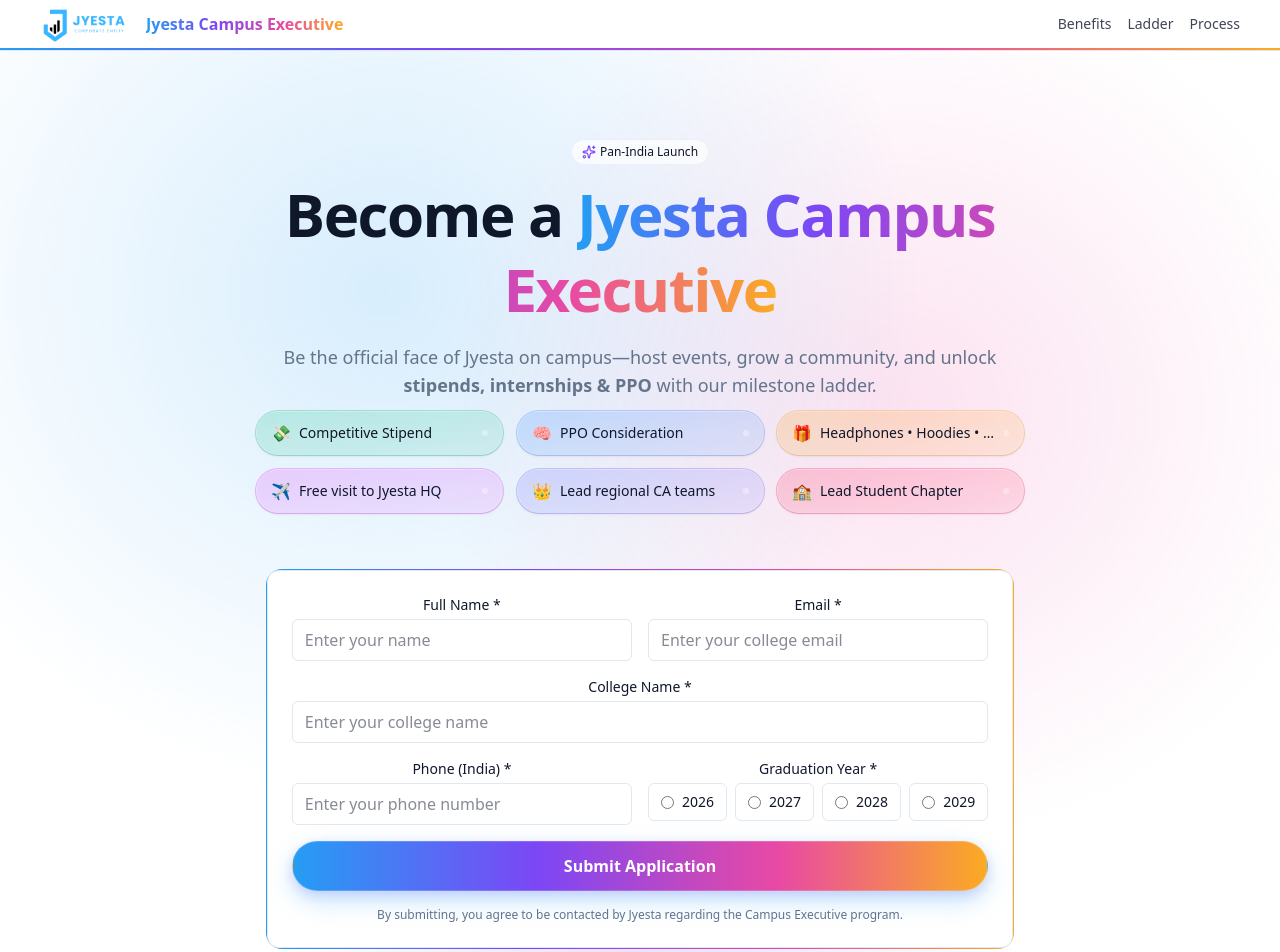
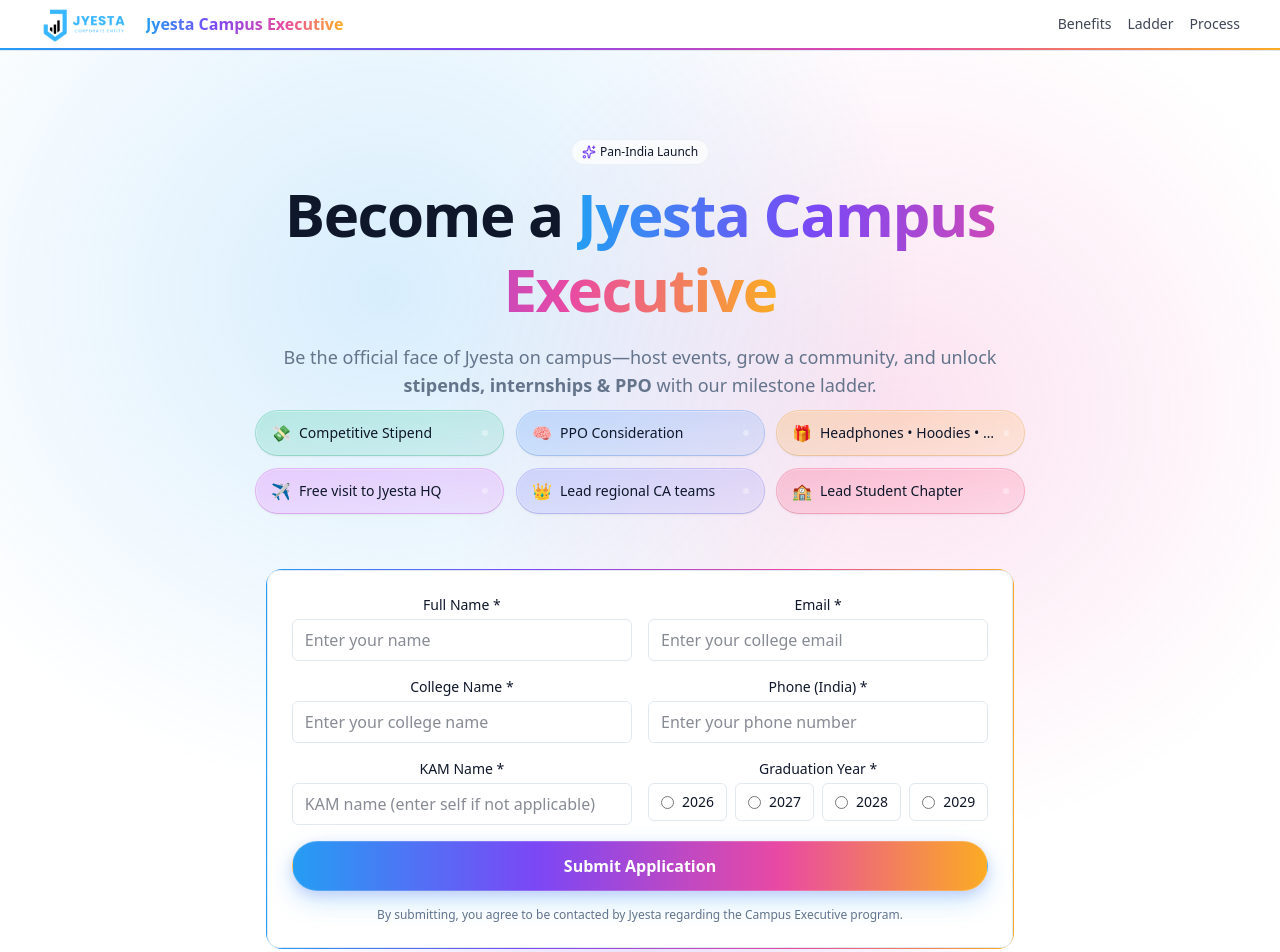
Before and after one commit to ahmadsohail404/campus-executive, a Next.js app: page / in a window 1280 px wide. Shown: the top 952 px of the page. Built offline with nearby package versions, Linux system fonts and the light colour scheme.

Commit message:
added kam name

```diff
--- a/app/api/apply/route.ts
+++ b/app/api/apply/route.ts
@@ -10,7 +10,7 @@
   college: string;
   phone: string;
   gradYear: "2026" | "2027" | "2028" | "2029";
-  website?: string; // honeypot
+  kamName: string;
 };
 
 const SHEET_NAME = process.env.GOOGLE_SHEET_NAME || "Applications";
@@ -23,22 +23,21 @@
   try {
     const data = (await req.json()) as Payload;
 
-    // 0) Honeypot
-    if (data.website) return NextResponse.json({ ok: true });
-
     // 1) Validate
     const name = sanitize(data.name);
     const email = sanitize(data.email);
     const college = sanitize(data.college);
     const phone = sanitize(data.phone);
     const gradYear = String(data.gradYear || "");
+    const kamName = sanitize(data.kamName);
 
     if (
       !name ||
       !email ||
       !college ||
       !phone ||
-      !/^20(26|27|28|29)$/.test(gradYear)
+      !/^20(26|27|28|29)$/.test(gradYear) ||
+      !kamName
     ) {
       return NextResponse.json(
         { ok: false, error: "Invalid input" },
@@ -90,7 +89,7 @@
     }
 
     // 4) Ensure header row
-    const headerRange = `${SHEET_NAME}!A1:F1`;
+    const headerRange = `${SHEET_NAME}!A1:G1`;
     const headerGet = await sheets.spreadsheets.values.get({
       spreadsheetId,
       range: headerRange,
@@ -104,6 +103,7 @@
       "College",
       "Phone",
       "Graduation Year",
+      "KAM Name",
     ];
     const headerMissing = wantHeader.some((h, i) => (headerRow[i] || "") !== h);
 
@@ -136,7 +136,7 @@
 
     // 5) Append the row (anchor at A1, Sheets will insert at the end)
     const now = istTimestamp();
-    const values = [[now, name, email, college, phone, gradYear]];
+    const values = [[now, name, email, college, phone, gradYear, kamName]];
     await sheets.spreadsheets.values.append({
       spreadsheetId,
       range: `${SHEET_NAME}!A1`,
--- a/app/page.tsx
+++ b/app/page.tsx
@@ -1092,7 +1092,7 @@
         | "2027"
         | "2028"
         | "2029",
-      website: (fd.get("website") as string) || "", // honeypot
+      kamName: (fd.get("kam") as string)?.trim(),
     };
 
     try {
@@ -1117,15 +1117,6 @@
 
   return (
     <form onSubmit={onSubmit} className="grid gap-4">
-      {/* honeypot */}
-      <input
-        type="text"
-        name="website"
-        aria-hidden="true"
-        tabIndex={-1}
-        className="hidden"
-      />
-
       <div className="grid md:grid-cols-2 gap-4">
         <Field label="Full Name" htmlFor="name" required>
           <input
@@ -1148,12 +1139,7 @@
           />
         </Field>
 
-        <Field
-          label="College Name"
-          htmlFor="college"
-          required
-          className="md:col-span-2"
-        >
+        <Field label="College Name" htmlFor="college" required>
           <input
             id="college"
             name="college"
@@ -1162,7 +1148,6 @@
             placeholder="Enter your college name"
           />
         </Field>
-
         <Field label="Phone (India)" htmlFor="phone" required>
           <input
             id="phone"
@@ -1173,6 +1158,16 @@
             title="Enter a valid Indian mobile number"
             className="w-full rounded-md border px-3 py-2 outline-none focus:ring-2 focus:ring-[hsl(var(--ring))]"
             placeholder="Enter your phone number"
+          />
+        </Field>
+
+        <Field label="KAM Name" htmlFor="kam" required>
+          <input
+            id="kam"
+            name="kam"
+            required
+            className="w-full rounded-md border px-3 py-2 outline-none focus:ring-2 focus:ring-[hsl(var(--ring))]"
+            placeholder="KAM name (enter self if not applicable)"
           />
         </Field>
 
@@ -1263,7 +1258,7 @@
           {/* Brand / blurb */}
           <div>
             <div className="text-lg font-semibold">
-              <span className="text-gradient">Jyesta Campus Mitra</span>
+              <span className="text-gradient">Jyesta Campus Executive</span>
             </div>
             <p className="mt-3 text-sm text-[hsl(var(--muted-foreground))]">
               Become the official face of Jyesta in your college. Host events,
```
